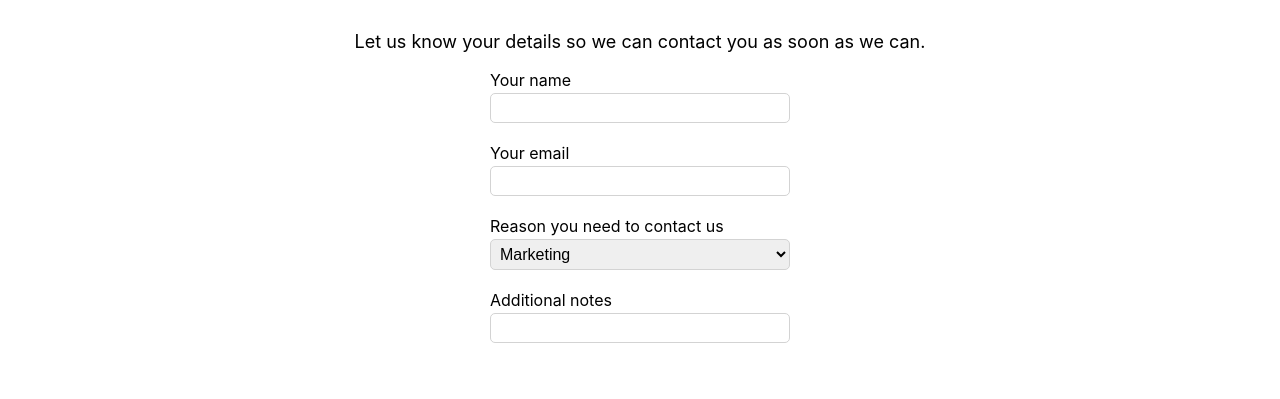
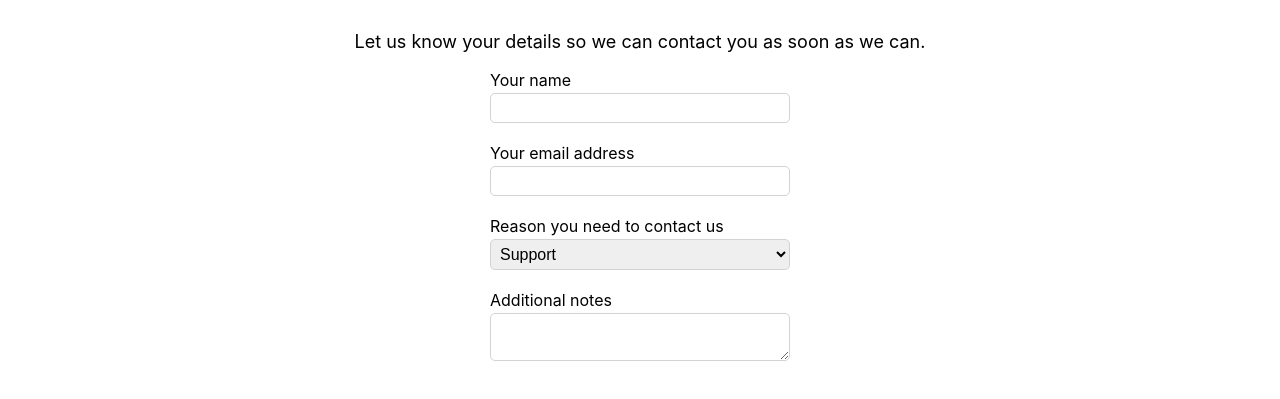
Before and after one commit to kdabo/coffee2go, a React (Create React App) app: page /contact in a window 1280 px wide. Shown: the part 281-680 px from the top of the page. Built offline with nearby package versions, Linux system fonts and the light colour scheme.

Commit message:
refactor form to use context

```diff
--- a/src/ContactUs.tsx
+++ b/src/ContactUs.tsx
@@ -1,62 +1,20 @@
 import * as React from "react";
+import { Form } from "./Form";
 
-interface IProps {
-    name: string;
-    email: string;
-    reason: string;
-    notes: string;
-    onNameChange: (name: string) => void;
-    onEmailChange: (email: string) => void;
-    onReasonChange: (email: string) => void;
-    onNotesChange: (notes: string) => void;
-}
+const ContactUs: React.SFC = () => {
+    return (
+        <Form defaultValues={{ name: "", email: "", reason: "Support", notes: ""}}>
+            <Form.Field name="name" label="Your name" />
+            <Form.Field name="email" label="Your email address" type="Email" />
+            <Form.Field name="reason"
+                        label="Reason you need to contact us"
+                        type="Select"
+                        options={["Marketing", "Support", "Feedback", "Jobs", "Other"]}
 
-const ContactUs: React.SFC<IProps> = props => {
-
-    const handleNameChange = (e: React.ChangeEvent<HTMLInputElement>) => {
-        props.onNameChange(e.currentTarget.value);
-    };
-
-    const handleEmailChange = (e: React.ChangeEvent<HTMLInputElement>) => {
-        props.onEmailChange(e.currentTarget.value);
-    };
-
-    const handleReasonChange =  (e: React.ChangeEvent<HTMLSelectElement>) => {
-        props.onReasonChange(e.currentTarget.value);
-    };
-
-    const handleNotesChange = (e: React.ChangeEvent<HTMLInputElement>) => {
-        props.onNotesChange(e.currentTarget.value);
-    };
-
-    return (
-        <form className="form" noValidate={true}>
-            <div className="form-group">
-                <label htmlFor="name">Your name</label>
-                <input type="text" id="name" value={props.name} onChange={handleNameChange}/>
-            </div>
-            <div className="form-group">
-                <label htmlFor="email">Your email</label>
-                <input type="email" id="name" value={props.email} onChange={handleEmailChange}/>
-            </div>
-            <div className="form-group">
-                <label htmlFor="reason">Reason you need to contact us</label>
-                <select id="reason"
-                        value={props.reason}
-                        onChange={handleReasonChange}>
-                    <option value="Marketing">Marketing</option>
-                    <option value="Marketing">Support</option>
-                    <option value="Marketing">Feedback</option>
-                    <option value="Marketing">Jobs</option>
-                    <option value="Marketing">Other</option>
-                </select>
-            </div>
-            <div className="form-group">
-                <label htmlFor="notes">Additional notes</label>
-                <input type="text" id="name" value={props.notes} onChange={handleNotesChange}/>
-            </div>
-        </form>
-    )
+            />
+            <Form.Field name="notes" label="Additional notes" type="Textarea" />
+        </Form>
+    );
 };
 
 export default ContactUs;
--- a/src/ContactUsPage.tsx
+++ b/src/ContactUsPage.tsx
@@ -1,54 +1,15 @@
 import * as React from 'react';
 import ContactUs from "./ContactUs";
 
-interface IState {
-    name: string;
-    email: string;
-    reason: string;
-    notes: string;
-}
 
-class ContactUsPage extends React.Component<{}, IState> {
-    public constructor(props: {}) {
-        super(props);
-        this.state = {
-            name: "",
-            email: "",
-            reason: "",
-            notes: ""
-        }
-    }
-
-    private handleNameChange = (name: string) => {
-       this.setState({ name });
-    };
-
-    private handleEmailChange = (email: string) => {
-        this.setState({ email });
-    };
-
-    private handleReasonChange = (reason: string) => {
-        this.setState({ reason });
-    };
-
-    private handleNotesChange = (notes: string) => {
-        this.setState({ notes });
-    };
+class ContactUsPage extends React.Component<{}, {}> {
 
     public render() {
         return (
             <div className="page-container">
                 <h1>Contact us</h1>
                 <p>Let us know your details so we can contact you as soon as we can.</p>
-                <ContactUs name={this.state.name}
-                           onNameChange={this.handleNameChange}
-                           email={this.state.email}
-                           onEmailChange={this.handleEmailChange}
-                           reason={this.state.reason}
-                           onReasonChange={this.handleReasonChange}
-                           notes={this.state.notes}
-                           onNotesChange={this.handleNotesChange}
-                />
+                <ContactUs />
             </div>
         )
     }
--- a/src/Form.tsx
+++ b/src/Form.tsx
@@ -19,6 +19,16 @@
     values: IValues
 }
 
+interface IFormContext {
+    values: IValues;
+    setValue?: (fieldName: string, value: any) => void;
+}
+
+const FormContext = React.createContext<IFormContext>({
+    values: {}
+});
+
+
 export class Form extends React.Component<IFormProps, IState> {
     constructor(props: IFormProps) {
         super(props);
@@ -28,29 +38,66 @@
         }
     }
 
+    private setValue = (fieldName: string, value: any) => {
+        const newValues = { ...this.state.values, [fieldName]: value};
+        this.setState({values: newValues})
+    };
+
     public static Field: React.SFC<IFieldProps> = props => {
 
         const { name, label, type, options } = props;
 
+        const handleChange = (
+            e:
+                | React.ChangeEvent<HTMLInputElement>
+                | React.ChangeEvent<HTMLTextAreaElement>
+                | React.ChangeEvent<HTMLSelectElement>,
+            context: IFormContext) => {
+                if(context.setValue) {
+                    context.setValue(props.name, e.currentTarget.value)
+                }
+        }
+
+
         return (
+            <FormContext.Consumer>
+                { context => (
                     <div className="form-group">
                         <label htmlFor={name}>{label}</label>
-                {(type === "Text" || type === "Email") && <input type={type.toLowerCase()} id={name}/>}
-                {type === "Textarea" && (<textarea id={name}/>)}
-                {type === "Select" && <select>
+                        {
+                            (type === "Text" || type === "Email") &&
+                            <input type={type.toLowerCase()} id={name} value={context.values[name]} onChange={e => handleChange(e, context)} />
+                        }
+                        {
+                            type === "Textarea" &&
+                            (<textarea id={name} value={context.values[name]} onChange={e => handleChange(e, context)} />)
+                        }
+                        {
+                            type === "Select" &&
+                            <select value={context.values[name]} onChange={e => handleChange(e, context)}>
                                 {options && options.map(option => (
-                        <option key={option} value={option}>{option}</option>
+                                    <option key={option}>{option}</option>
                                 ))}
-                </select>}
-            </div>
+                            </select>
+                        }
+                    </div>)
+                }
+            </FormContext.Consumer>
         )
     };
 
     public render() {
+        const context: IFormContext = {
+            values: this.state.values,
+            setValue: this.setValue,
+        };
+
         return(
+            <FormContext.Provider value={context}>
                 <form className="form" noValidate={true}>
                     {this.props.children}
                 </form>
+            </FormContext.Provider>
         )
     }
 }
```
Also changed, not shown: 1 other file (tests, documents, lock files or other folders). Lines whose indentation alone changed are shown as unchanged.
